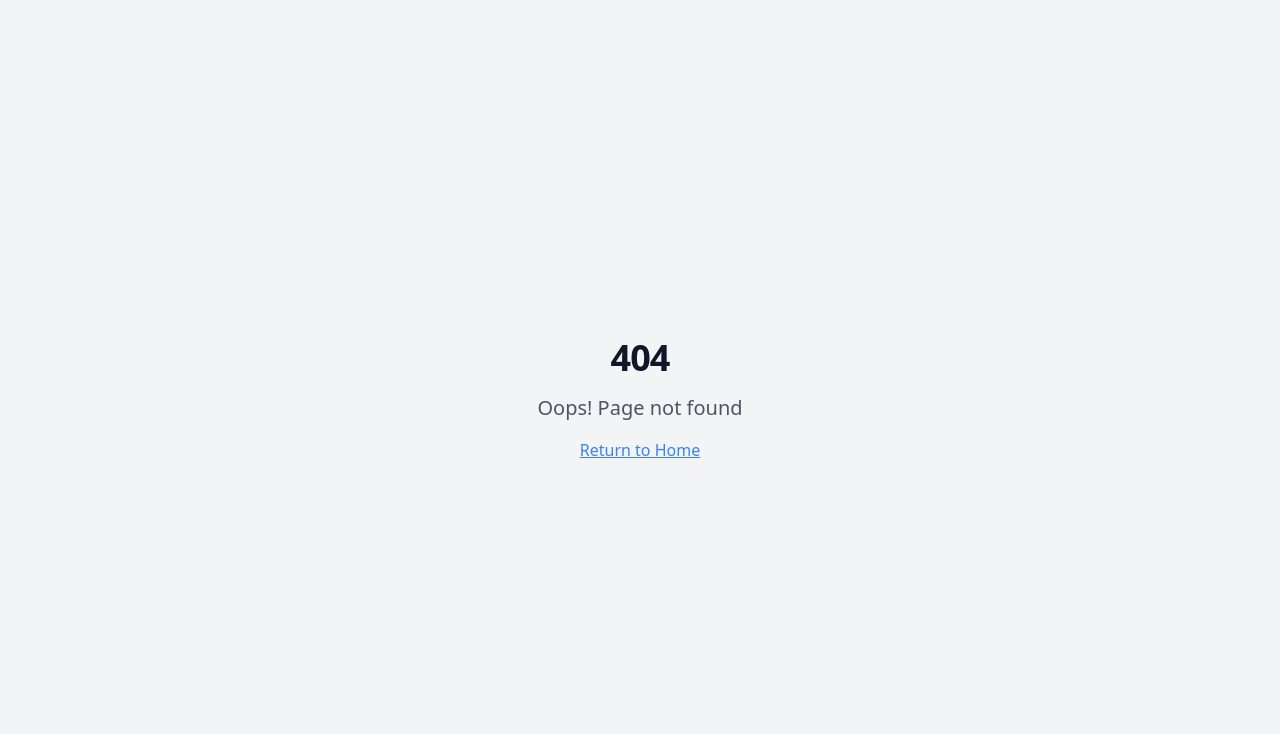
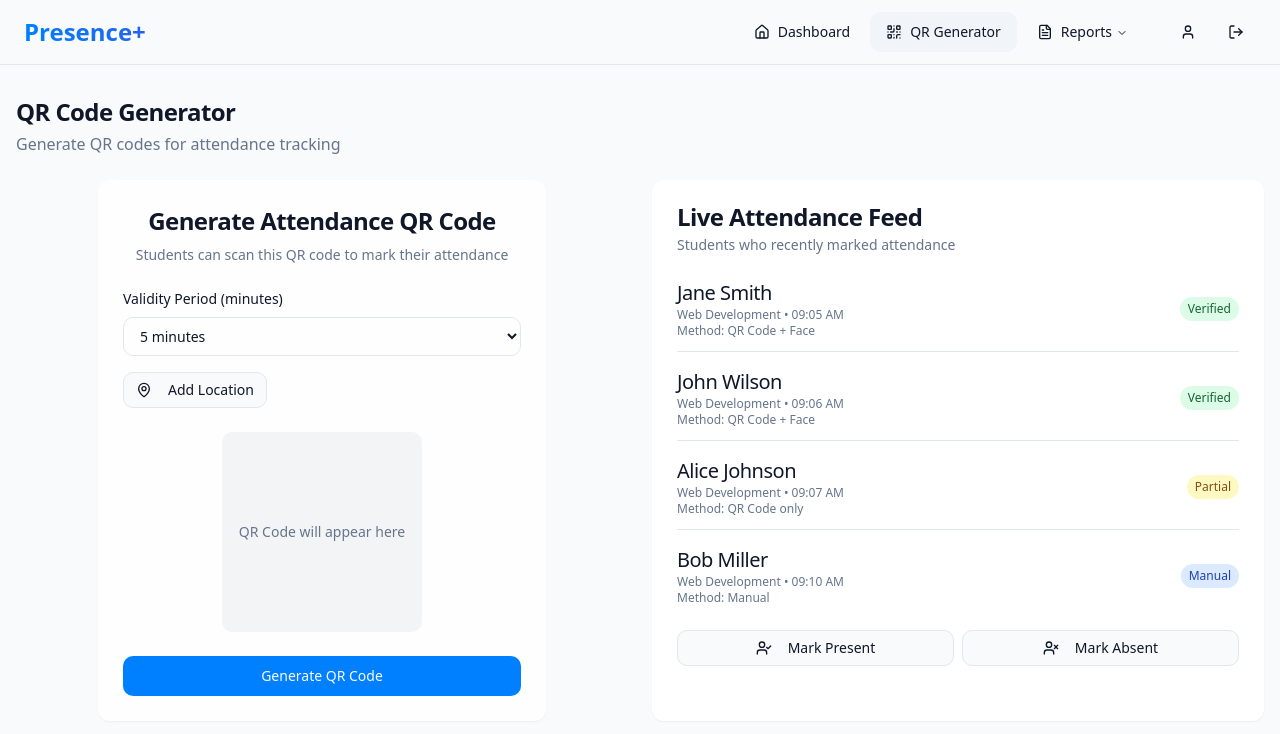
Before and after one commit to mahekraigagla/presence-plus, a React (Vite) app: page /qr-generator in a window 1280 px wide. Before the commit this address had no page. Shown: the top 734 px of the page. Built offline with nearby package versions, Linux system fonts and the light colour scheme.

Commit message:
Fix: Improve teacher dashboard UI and functionality
Improve the UI of the teacher dashboard and ensure the top buttons function correctly.

```diff
--- a/src/App.tsx
+++ b/src/App.tsx
@@ -8,6 +8,7 @@ import Index from "./pages/Index";
 import Login from "./pages/Login";
 import StudentDashboard from "./pages/StudentDashboard";
 import TeacherDashboard from "./pages/TeacherDashboard";
+import QRGeneratorPage from "./pages/QRGeneratorPage";
 import NotFound from "./pages/NotFound";
 import { StrictMode } from "react";
 
@@ -25,6 +26,7 @@ const App = () => (
             <Route path="/login" element={<Login />} />
             <Route path="/student-dashboard" element={<StudentDashboard />} />
             <Route path="/teacher-dashboard" element={<TeacherDashboard />} />
+            <Route path="/qr-generator" element={<QRGeneratorPage />} />
             {/* ADD ALL CUSTOM ROUTES ABOVE THE CATCH-ALL "*" ROUTE */}
             <Route path="*" element={<NotFound />} />
           </Routes>
--- a/src/components/Navbar.tsx
+++ b/src/components/Navbar.tsx
@@ -1,8 +1,18 @@
 
 import React from 'react';
-import { useNavigate, Link } from 'react-router-dom';
-import { Menu, X, User, LogOut } from 'lucide-react';
+import { useNavigate, Link, useLocation } from 'react-router-dom';
+import { Menu, X, User, LogOut, Home, QrCode, FileText, ChevronDown } from 'lucide-react';
 import { Button } from '@/components/ui/button';
+import {
+  NavigationMenu,
+  NavigationMenuContent,
+  NavigationMenuItem,
+  NavigationMenuLink,
+  NavigationMenuList,
+  NavigationMenuTrigger,
+  navigationMenuTriggerStyle,
+} from "@/components/ui/navigation-menu";
+import { cn } from '@/lib/utils';
 
 interface NavbarProps {
   userRole?: 'student' | 'teacher' | null;
@@ -11,6 +21,7 @@ interface NavbarProps {
 const Navbar = ({ userRole }: NavbarProps) => {
   const [isMenuOpen, setIsMenuOpen] = React.useState(false);
   const navigate = useNavigate();
+  const location = useLocation();
 
   const toggleMenu = () => {
     setIsMenuOpen(!isMenuOpen);
@@ -21,36 +32,103 @@ const Navbar = ({ userRole }: NavbarProps) => {
     navigate('/login');
   };
 
+  const getIsActive = (path: string) => {
+    return location.pathname === path;
+  };
+
   return (
-    <header className="fixed top-0 left-0 right-0 z-50 glass dark:glass-dark border-b border-gray-200 dark:border-gray-800">
-      <div className="container mx-auto flex justify-between items-center py-4 px-4 sm:px-6">
+    <header className="fixed top-0 left-0 right-0 z-50 backdrop-blur-md bg-background/80 dark:bg-gray-900/80 border-b border-gray-200 dark:border-gray-800">
+      <div className="container mx-auto flex justify-between items-center py-3 px-4 sm:px-6">
         <Link to="/" className="flex items-center space-x-2">
           <span className="font-bold text-xl sm:text-2xl bg-gradient-to-r from-primary to-blue-600 bg-clip-text text-transparent">Presence+</span>
         </Link>
 
         <div className="hidden md:flex items-center space-x-6">
           {userRole && (
-            <>
-              <Link to="/dashboard" className="text-sm font-medium text-foreground/80 hover:text-foreground transition-colors">
+            <NavigationMenu>
+              <NavigationMenuList>
+                <NavigationMenuItem>
+                  <Link
+                    to={userRole === 'teacher' ? "/teacher-dashboard" : "/student-dashboard"}
+                    className={cn(
+                      navigationMenuTriggerStyle(),
+                      getIsActive(userRole === 'teacher' ? "/teacher-dashboard" : "/student-dashboard") ? "bg-accent text-accent-foreground" : ""
+                    )}
+                  >
+                    <Home className="mr-2 h-4 w-4" />
                     Dashboard
                   </Link>
+                </NavigationMenuItem>
+
                 {userRole === 'teacher' && (
-                <Link to="/qr-generator" className="text-sm font-medium text-foreground/80 hover:text-foreground transition-colors">
+                  <>
+                    <NavigationMenuItem>
+                      <Link
+                        to="/qr-generator"
+                        className={cn(
+                          navigationMenuTriggerStyle(),
+                          getIsActive("/qr-generator") ? "bg-accent text-accent-foreground" : ""
+                        )}
+                      >
+                        <QrCode className="mr-2 h-4 w-4" />
                         QR Generator
                       </Link>
-              )}
-              <Link to="/attendance" className="text-sm font-medium text-foreground/80 hover:text-foreground transition-colors">
-                Attendance
-              </Link>
+                    </NavigationMenuItem>
+                    <NavigationMenuItem>
+                      <NavigationMenuTrigger className="flex items-center">
+                        <FileText className="mr-2 h-4 w-4" />
+                        Reports
+                      </NavigationMenuTrigger>
+                      <NavigationMenuContent>
+                        <ul className="grid w-[200px] gap-3 p-4">
+                          <li>
+                            <NavigationMenuLink asChild>
+                              <a href="#" className="block p-2 hover:bg-accent rounded-md">
+                                Daily Reports
+                              </a>
+                            </NavigationMenuLink>
+                          </li>
+                          <li>
+                            <NavigationMenuLink asChild>
+                              <a href="#" className="block p-2 hover:bg-accent rounded-md">
+                                Weekly Reports
+                              </a>
+                            </NavigationMenuLink>
+                          </li>
+                          <li>
+                            <NavigationMenuLink asChild>
+                              <a href="#" className="block p-2 hover:bg-accent rounded-md">
+                                Monthly Reports
+                              </a>
+                            </NavigationMenuLink>
+                          </li>
+                        </ul>
+                      </NavigationMenuContent>
+                    </NavigationMenuItem>
                   </>
                 )}
 
+                {userRole === 'student' && (
+                  <NavigationMenuItem>
+                    <Link
+                      to="/attendance"
+                      className={navigationMenuTriggerStyle()}
+                    >
+                      <FileText className="mr-2 h-4 w-4" />
+                      Attendance
+                    </Link>
+                  </NavigationMenuItem>
+                )}
+              </NavigationMenuList>
+            </NavigationMenu>
+          )}
+
           {userRole ? (
-            <div className="flex items-center space-x-4">
-              <Button variant="ghost" size="icon" onClick={() => navigate('/profile')}>
+            <div className="flex items-center space-x-2">
+              <Button variant="ghost" size="icon" onClick={() => navigate('/profile')} className="text-foreground hover:text-primary">
                 <User className="h-5 w-5" />
               </Button>
-              <Button variant="ghost" size="icon" onClick={handleLogout}>
+              <Button variant="ghost" size="icon" onClick={handleLogout} className="text-foreground hover:text-primary">
                 <LogOut className="h-5 w-5" />
               </Button>
             </div>
@@ -70,38 +148,62 @@ const Navbar = ({ userRole }: NavbarProps) => {
 
       {/* Mobile menu */}
       {isMenuOpen && (
-        <div className="md:hidden glass dark:glass-dark animate-fade-in">
-          <div className="px-4 pt-2 pb-6 space-y-4">
+        <div className="md:hidden animate-fade-in bg-background/95 dark:bg-gray-900/95 backdrop-blur-sm">
+          <div className="px-4 pt-2 pb-6 space-y-3">
             {userRole && (
               <>
                 <Link
-                  to="/dashboard"
-                  className="block py-2 text-base font-medium text-foreground/80 hover:text-foreground"
+                  to={userRole === 'teacher' ? "/teacher-dashboard" : "/student-dashboard"}
+                  className="flex items-center py-2 text-base font-medium text-foreground hover:text-primary"
                   onClick={() => setIsMenuOpen(false)}
                 >
+                  <Home className="mr-2 h-5 w-5" />
                   Dashboard
                 </Link>
                 {userRole === 'teacher' && (
+                  <>
                     <Link
                       to="/qr-generator"
-                    className="block py-2 text-base font-medium text-foreground/80 hover:text-foreground"
+                      className="flex items-center py-2 text-base font-medium text-foreground hover:text-primary"
                       onClick={() => setIsMenuOpen(false)}
                     >
+                      <QrCode className="mr-2 h-5 w-5" />
                       QR Generator
                     </Link>
+                    <div className="py-2">
+                      <div className="flex items-center text-base font-medium text-foreground">
+                        <FileText className="mr-2 h-5 w-5" />
+                        Reports
+                      </div>
+                      <div className="ml-7 mt-2 space-y-2">
+                        <a href="#" className="block py-1 text-sm text-muted-foreground hover:text-foreground">
+                          Daily Reports
+                        </a>
+                        <a href="#" className="block py-1 text-sm text-muted-foreground hover:text-foreground">
+                          Weekly Reports
+                        </a>
+                        <a href="#" className="block py-1 text-sm text-muted-foreground hover:text-foreground">
+                          Monthly Reports
+                        </a>
+                      </div>
+                    </div>
+                  </>
                 )}
+                {userRole === 'student' && (
                   <Link
                     to="/attendance"
-                  className="block py-2 text-base font-medium text-foreground/80 hover:text-foreground"
+                    className="flex items-center py-2 text-base font-medium text-foreground hover:text-primary"
                     onClick={() => setIsMenuOpen(false)}
                   >
+                    <FileText className="mr-2 h-5 w-5" />
                     Attendance
                   </Link>
+                )}
               </>
             )}
 
             {userRole ? (
-              <div className="flex flex-col space-y-2">
+              <div className="flex flex-col space-y-2 pt-2">
                 <Button
                   variant="outline"
                   className="justify-start"
--- /dev/null
+++ b/src/pages/QRGeneratorPage.tsx
@@ -0,0 +1,138 @@
+
+import React from 'react';
+import { motion } from 'framer-motion';
+import { Button } from '@/components/ui/button';
+import { Card, CardContent, CardDescription, CardFooter, CardHeader, CardTitle } from '@/components/ui/card';
+import { UserCheck, UserX } from 'lucide-react';
+import Navbar from '@/components/Navbar';
+import QRGenerator from '@/components/QRGenerator';
+
+const QRGeneratorPage = () => {
+  const fadeInUp = {
+    hidden: { opacity: 0, y: 20 },
+    visible: {
+      opacity: 1,
+      y: 0,
+      transition: {
+        duration: 0.5,
+        ease: [0.22, 1, 0.36, 1]
+      }
+    }
+  };
+
+  // Sample recent attendance activities
+  const recentActivities = [
+    {
+      id: 1,
+      student: 'Jane Smith',
+      time: '09:05 AM',
+      class: 'Web Development',
+      verificationMethod: 'QR Code + Face',
+      status: 'Verified'
+    },
+    {
+      id: 2,
+      student: 'John Wilson',
+      time: '09:06 AM',
+      class: 'Web Development',
+      verificationMethod: 'QR Code + Face',
+      status: 'Verified'
+    },
+    {
+      id: 3,
+      student: 'Alice Johnson',
+      time: '09:07 AM',
+      class: 'Web Development',
+      verificationMethod: 'QR Code only',
+      status: 'Partial'
+    },
+    {
+      id: 4,
+      student: 'Bob Miller',
+      time: '09:10 AM',
+      class: 'Web Development',
+      verificationMethod: 'Manual',
+      status: 'Manual'
+    }
+  ];
+
+  return (
+    <div className="min-h-screen flex flex-col bg-gray-50 dark:bg-gray-900">
+      <Navbar userRole="teacher" />
+
+      <main className="flex-grow pt-24 pb-16">
+        <div className="container mx-auto px-4">
+          <motion.div
+            className="grid grid-cols-1 gap-6"
+            initial="hidden"
+            animate="visible"
+            variants={{
+              hidden: { opacity: 0 },
+              visible: {
+                opacity: 1,
+                transition: { delayChildren: 0.1, staggerChildren: 0.1 }
+              }
+            }}
+          >
+            {/* Page Title */}
+            <motion.div variants={fadeInUp}>
+              <h1 className="text-2xl font-bold">QR Code Generator</h1>
+              <p className="text-muted-foreground mt-1">Generate QR codes for attendance tracking</p>
+            </motion.div>
+
+            <div className="grid grid-cols-1 md:grid-cols-2 gap-6">
+              <motion.div variants={fadeInUp}>
+                <QRGenerator />
+              </motion.div>
+
+              <motion.div variants={fadeInUp}>
+                <Card className="glass dark:glass-dark h-full">
+                  <CardHeader>
+                    <CardTitle>Live Attendance Feed</CardTitle>
+                    <CardDescription>Students who recently marked attendance</CardDescription>
+                  </CardHeader>
+                  <CardContent>
+                    <div className="space-y-4">
+                      {recentActivities.map((activity) => (
+                        <div key={activity.id} className="flex items-center justify-between pb-3 border-b last:border-0 last:pb-0">
+                          <div>
+                            <h4 className="font-medium">{activity.student}</h4>
+                            <p className="text-xs text-muted-foreground">{activity.class} • {activity.time}</p>
+                            <p className="text-xs text-muted-foreground">Method: {activity.verificationMethod}</p>
+                          </div>
+                          <div className="flex items-center space-x-2">
+                            <span className={`px-2 py-1 rounded-full text-xs font-medium ${
+                              activity.status === 'Verified'
+                                ? 'bg-green-100 text-green-800 dark:bg-green-900/30 dark:text-green-400'
+                                : activity.status === 'Partial'
+                                  ? 'bg-yellow-100 text-yellow-800 dark:bg-yellow-900/30 dark:text-yellow-400'
+                                  : 'bg-blue-100 text-blue-800 dark:bg-blue-900/30 dark:text-blue-400'
+                            }`}>
+                              {activity.status}
+                            </span>
+                          </div>
+                        </div>
+                      ))}
+                    </div>
+                  </CardContent>
+                  <CardFooter className="flex gap-2">
+                    <Button className="w-1/2" variant="outline" size="sm">
+                      <UserCheck className="h-4 w-4 mr-2" />
+                      Mark Present
+                    </Button>
+                    <Button className="w-1/2" variant="outline" size="sm">
+                      <UserX className="h-4 w-4 mr-2" />
+                      Mark Absent
+                    </Button>
+                  </CardFooter>
+                </Card>
+              </motion.div>
+            </div>
+          </motion.div>
+        </div>
+      </main>
+    </div>
+  );
+};
+
+export default QRGeneratorPage;
```
Lines whose indentation alone changed are shown as unchanged.
